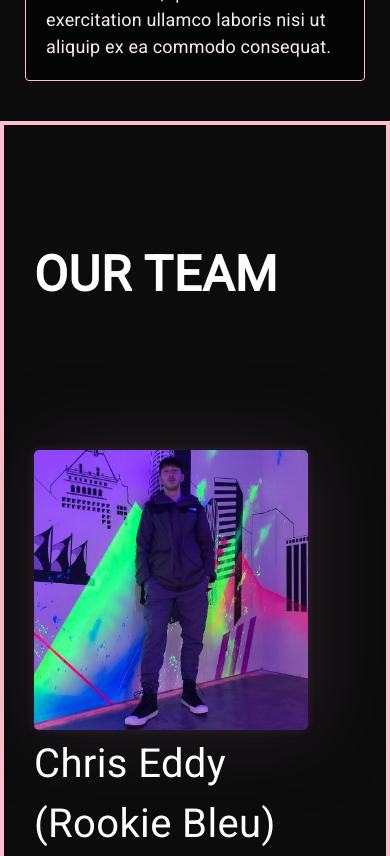
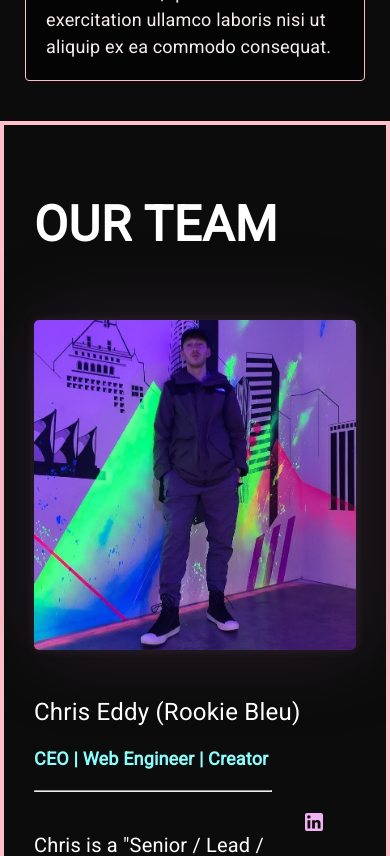
Before and after one commit to the-digital-labs/thedigitallabs.io, a React (Create React App) app: page / in a window 390 px wide. Shown: the part 4600-5456 px from the top of the page. Built offline with nearby package versions, Linux system fonts and the light colour scheme.

Commit message:
team and offering mobile optimizations

```diff
--- a/src/components/Offering.js
+++ b/src/components/Offering.js
@@ -60,7 +60,7 @@ const Offering = (props) => {
         <Grid item lg={12} md={12} sm={12} xs={12}>
           <Typography className={classes.header} variant="h2">Our Services</Typography>
         </Grid>
-        <Grid item xl={4} lg={12} md={12} sm={12} xs={12}>
+        <Grid item xl={4} lg={6} md={12} sm={12} xs={12}>
           <Paper className={classes.paper + ' offering-card'} variant="outlined">
             <img src={webIcon} alt="Web App Dev" className={classes.icon} />
             <Typography className={classes.cardHeader} variant="h4">Web Engineering</Typography>
@@ -71,7 +71,7 @@ const Offering = (props) => {
             </div>
           </Paper>
         </Grid>
-        <Grid item xl={4} lg={12} md={12} sm={12} xs={12}>
+        <Grid item xl={4} lg={6} md={12} sm={12} xs={12}>
           <Paper className={classes.paper + ' offering-card'} variant="outlined">
             <img src={consultIcon} alt="Web App Dev" className={classes.icon} />
             <Typography className={classes.cardHeader} variant="h4">Technology Consulting</Typography>
@@ -82,7 +82,7 @@ const Offering = (props) => {
             </div>
           </Paper>
         </Grid>
-        <Grid item xl={4} lg={12} md={12} sm={12} xs={12}>
+        <Grid item xl={4} lg={6} md={12} sm={12} xs={12}>
           <Paper className={classes.paper + ' offering-card'} variant="outlined">
             <img src={productIcon} alt="Web App Dev" className={classes.icon} />
             <Typography className={classes.cardHeader} variant="h4">Product Development</Typography>
@@ -93,7 +93,7 @@ const Offering = (props) => {
             </div>
           </Paper>
         </Grid>
-        <Grid item xl={4} lg={12} md={12} sm={12} xs={12}>
+        <Grid item xl={4} lg={6} md={12} sm={12} xs={12}>
           <Paper className={classes.paper + ' offering-card'} variant="outlined">
             <img src={cameraIcon} alt="Web App Dev" className={classes.icon} />
             <Typography className={classes.cardHeader} variant="h4">Videography and Photography</Typography>
@@ -104,7 +104,7 @@ const Offering = (props) => {
             </div>
           </Paper>
         </Grid>
-        <Grid item xl={4} lg={12} md={12} sm={12} xs={12}>
+        <Grid item xl={4} lg={6} md={12} sm={12} xs={12}>
           <Paper className={classes.paper + ' offering-card'} variant="outlined">
             <img src={artIcon} alt="Web App Dev" className={classes.icon} />
             <Typography className={classes.cardHeader} variant="h4">Custom Digital Art</Typography>
@@ -115,7 +115,7 @@ const Offering = (props) => {
             </div>
           </Paper>
         </Grid>
-        <Grid item xl={4} lg={12} md={12} sm={12} xs={12}>
+        <Grid item xl={4} lg={6} md={12} sm={12} xs={12}>
           <Paper className={classes.paper + ' offering-card'} variant="outlined">
             <img src={socialIcon} alt="Web App Dev" className={classes.icon} />
             <Typography className={classes.cardHeader} variant="h4">Social Media Management</Typography>
--- a/src/components/Team.js
+++ b/src/components/Team.js
@@ -27,15 +27,16 @@ const useStyles = makeStyles((theme) => ({
     textAlign: 'left',
     fontWeight: 600,
     fontVariant: 'all-small-caps',
-    padding: '30px 30px 30px 0px'
+    padding: '30px 30px 50px 0px'
   },
   profileCard: {
-    marginTop: 100
+    marginBottom: 100
   },
   profileImg: {
     width: '85%',
     borderRadius: 5,
-    boxShadow: '5px 0px 80px rgb(84 59 84 / 37%), 0 0px 10px rgb(84 59 84 / 37%)'
+    boxShadow: '5px 0px 80px rgb(84 59 84 / 37%), 0 0px 10px rgb(84 59 84 / 37%)',
+    marginBottom: 20
   },
   profileName: {
     fontSize: 40,
@@ -88,12 +89,12 @@ const Team = (props) => {
 
         <Grid className={classes.profileCard} item xl={12} lg={12} md={12} sm={12} xs={12}>
           <Grid container>
-            <Grid item xl={3} lg={4} md={12} sm={12} xs={12}>
-              <img className={classes.profileImg} src={chris} alt="chris-eddy"/>
+            <Grid item xl={3} lg={4} md={12} sm={12} xs={12} style={{ paddingBottom: 20 }}>
+              <img className={classes.profileImg + ' team-profile-image'} src={chris} alt="chris-eddy"/>
             </Grid>
             <Grid item xl={9} lg={8} md={12} sm={12} xs={12}>
-              <Typography className={classes.profileName}>Chris Eddy (Rookie Bleu)</Typography>
-              <Typography className={classes.profileTitle}>CEO | Web Engineer | Creator</Typography>
+              <Typography className={classes.profileName + ' team-profile-name'}>Chris Eddy (Rookie Bleu)</Typography>
+              <Typography className={classes.profileTitle + ' team-profile-title'}>CEO | Web Engineer | Creator</Typography>
               <div className={classes.profileIcons}>
                 <a className={classes.profileIcon} href="https://www.linkedin.com/in/chris-eddy-394784160/" target="__blank">
                   <LinkedInIcon />
@@ -115,7 +116,7 @@ const Team = (props) => {
                 Chris has a proven track record of delivering exceptional software at startup and enterprise levels.
                 He is dedicated to the art and craft of software engineering. Seeking the highest forms of quality and user experience.
                 Never afraid to work hard and push the boundaries of what is possible.
-                A natural leader, determined and ambitious, Chris started off his journey in programming at age 19 and at age 25 started "The Digital Labs".
+                A natural leader, determined and ambitious, Chris started off his journey in programming at age 19 and at age 25 founded: "The Digital Labs".
               </Typography>
             </Grid>
           </Grid>
@@ -124,11 +125,11 @@ const Team = (props) => {
         <Grid className={classes.profileCard} item xl={12} lg={12} md={12} sm={12} xs={12}>
           <Grid container>
             <Grid item xl={3} lg={4} md={12} sm={12} xs={12}>
-              <img className={classes.profileImg} src={sylvia} alt="sylvia"/>
+              <img className={classes.profileImg + ' team-profile-image'} src={sylvia} alt="sylvia"/>
             </Grid>
             <Grid item xl={9} lg={8} md={12} sm={12} xs={12}>
-              <Typography className={classes.profileName}>Sylvia Makuch (Checkmeeeowt)</Typography>
-              <Typography className={classes.profileTitle} style={{color: '#ffc0e3'}}>Digital Artist | Stylist | Creative</Typography>
+              <Typography className={classes.profileName + ' team-profile-name'}>Sylvia Makuch (Checkmeeeowt)</Typography>
+              <Typography className={classes.profileTitle + ' team-profile-title'} style={{color: '#ffc0e3'}}>Digital Artist | Stylist | Creative</Typography>
               <div className={classes.profileIcons}>
                 <a className={classes.profileIcon} href="https://www.linkedin.com/in/sylvia-makuch-6baa4a66/" target="__blank">
                   <LinkedInIcon />
@@ -148,11 +149,11 @@ const Team = (props) => {
         <Grid className={classes.profileCard} item xl={12} lg={12} md={12} sm={12} xs={12}>
           <Grid container>
             <Grid item xl={3} lg={4} md={12} sm={12} xs={12}>
-              <img className={classes.profileImg} src={taj} alt="taj"/>
+              <img className={classes.profileImg + ' team-profile-image'} src={taj} alt="taj"/>
             </Grid>
             <Grid item xl={9} lg={8} md={12} sm={12} xs={12}>
-              <Typography className={classes.profileName}>Taj Isiah</Typography>
-              <Typography className={classes.profileTitle} style={{color: 'rgb(255 248 170)'}}>Videographer | Photographer | Productions</Typography>
+              <Typography className={classes.profileName + ' team-profile-name'}>Taj Isiah</Typography>
+              <Typography className={classes.profileTitle + ' team-profile-title'} style={{color: 'rgb(255 248 170)'}}>Videographer | Photographer | Productions</Typography>
               <div className={classes.profileIcons}>
                 <a className={classes.profileIcon} href="https://www.instagram.com/tajisiah/" target="__blank">
                   <InstagramIcon />
--- a/src/styles/team.css
+++ b/src/styles/team.css
@@ -3,9 +3,14 @@
     padding: 100px 200px 400px 200px !important;
   }
 }
-@media only screen and (max-width: 600px) {
+
+@media only screen and (max-width: 1200px) {
+
+}
+
+@media only screen and (max-width: 992px) {
   #team-content {
-    padding: 60px 30px 50px 30px !important;
+    padding: 10px 30px 50px 30px !important;
     border-width: 0px;
   }
   #team-banner {
@@ -14,4 +19,21 @@
   #team-banner-title h4 {
     font-size: 20px !important;
   }
+  .team-profile-name {
+    font-size: 24px !important;
+  }
+  .team-profile-title {
+    font-size: 18px !important;
+  }
+  .team-profile-image {
+    width: 100% !important;
+  }
 }
+
+@media only screen and (max-width: 768px) {
+
+}
+
+@media only screen and (max-width: 600px) {
+
+}
```
